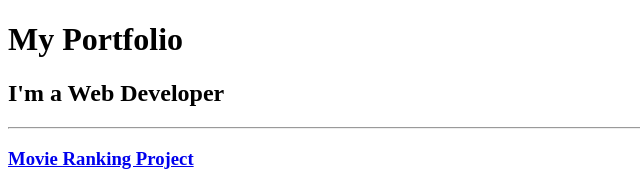
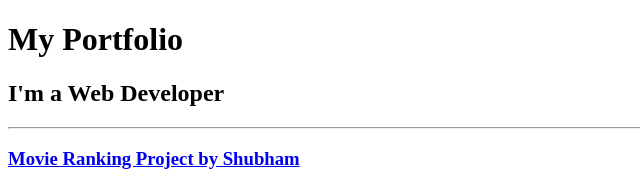
Before and after one commit to ShubhamTalele/MY-Portfolio, a plain HTML site: page index.html in a window 1280 px wide. Shown: the top 185 px of the page, without its empty margins (0-640 px from the left). Drawn offline with Linux system fonts and the light colour scheme.

Commit message:
updated index.html

```diff
--- a/index.html
+++ b/index.html
@@ -11,7 +11,7 @@
   <h1>My Portfolio</h1>
   <h2>I'm a Web Developer</h2>
   <hr />
-  <h3><a href="./assets/images/webseries img.jpg">Movie Ranking Project</a></h3>
+  <h3><a href="./assets/images/webseries img.jpg">Movie Ranking Project by Shubham</a></h3>
   <img src="./assets/images/webseries img.jpg" height="200" alt="movie ranking project preview"/>
   <h3><a href="./public/birthday-invite.html">Birthday Invite Project</a></h3>
   <img src="./assets/images/birthday-invite.png" height="200" alt="birthday invite project preview"/>
```
